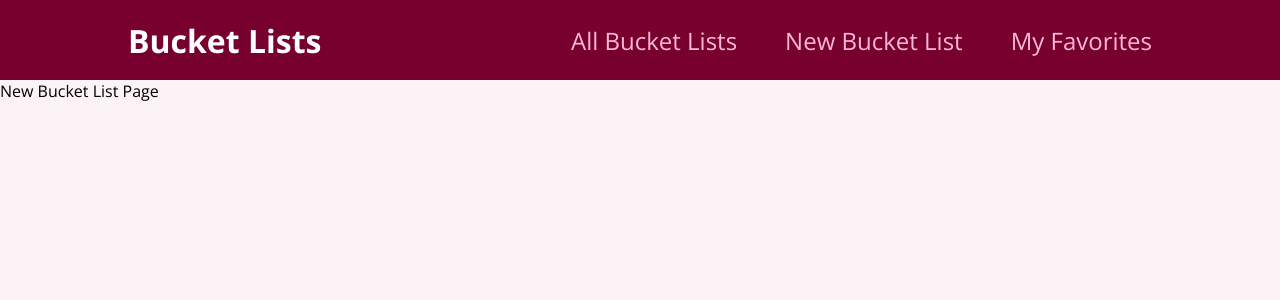
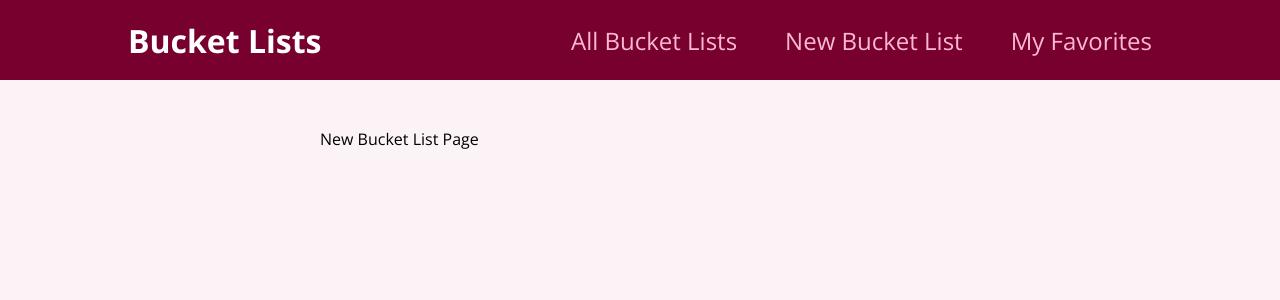
Before and after one commit to kiwoonjung/bucket-list, a React (Create React App) app: page /new-bucket-list in a window 1280 px wide. Shown: the top 300 px of the page. Built offline with nearby package versions, Linux system fonts and the light colour scheme.

Commit message:
create wrapper components

```diff
--- a/src/App.js
+++ b/src/App.js
@@ -3,12 +3,11 @@
 import AllBucketListsPag from "./pages/AllBuketLists";
 import NewBucketListPage from "./pages/NewBuketList";
 import FavoritePage from "./pages/Favorites";
-import MainNavigation from "./components/layout/MainNavigation";
+import Layout from "./components/layout/Layout";
 
 function App() {
   return (
-    <div>
-      <MainNavigation />
+    <Layout>
       <Switch>
         <Route path="/" exact>
           <AllBucketListsPag />
@@ -20,7 +19,7 @@
           <FavoritePage />
         </Route>
       </Switch>
-    </div>
+    </Layout>
   );
 }
 
--- a/src/components/bucketlists/BucketListItem.js
+++ b/src/components/bucketlists/BucketListItem.js
@@ -1,8 +1,10 @@
+import Card from "../ui/Card";
 import classes from "./BucketListItem.module.css";
 
 function BucketListItem(props) {
   return (
     <li className={classes.item}>
+      <Card>
         <div className={classes.image}>
           <img src={props.image} alt={props.title} />
         </div>
@@ -14,6 +16,7 @@
         <div className={classes.actions}>
           <button>To Favorites</button>
         </div>
+      </Card>
     </li>
   );
 }
--- /dev/null
+++ b/src/components/layout/Layout.js
@@ -0,0 +1,13 @@
+import MainNavigation from "./MainNavigation";
+import classes from "./Layout.module.css";
+
+function Layout(props) {
+  return (
+    <dvi>
+      <MainNavigation />
+      <main className={classes.main}>{props.children}</main>
+    </dvi>
+  );
+}
+
+export default Layout;
--- /dev/null
+++ b/src/components/layout/Layout.module.css
@@ -0,0 +1,5 @@
+.main {
+  margin: 3rem auto;
+  width: 90%;
+  max-width: 40rem;
+}
--- /dev/null
+++ b/src/components/ui/Card.js
@@ -0,0 +1,7 @@
+import classes from "./Card.module.css";
+
+function Card(props) {
+  return <div className={classes.card}>{props.children}</div>;
+}
+
+export default Card;
--- /dev/null
+++ b/src/components/ui/Card.module.css
@@ -0,0 +1,5 @@
+.card {
+  background-color: white;
+  border-radius: 6px;
+  box-shadow: 0 2px 8px rgba(0, 0, 0, 0.2);
+}
```
Lines whose indentation alone changed are shown as unchanged.
